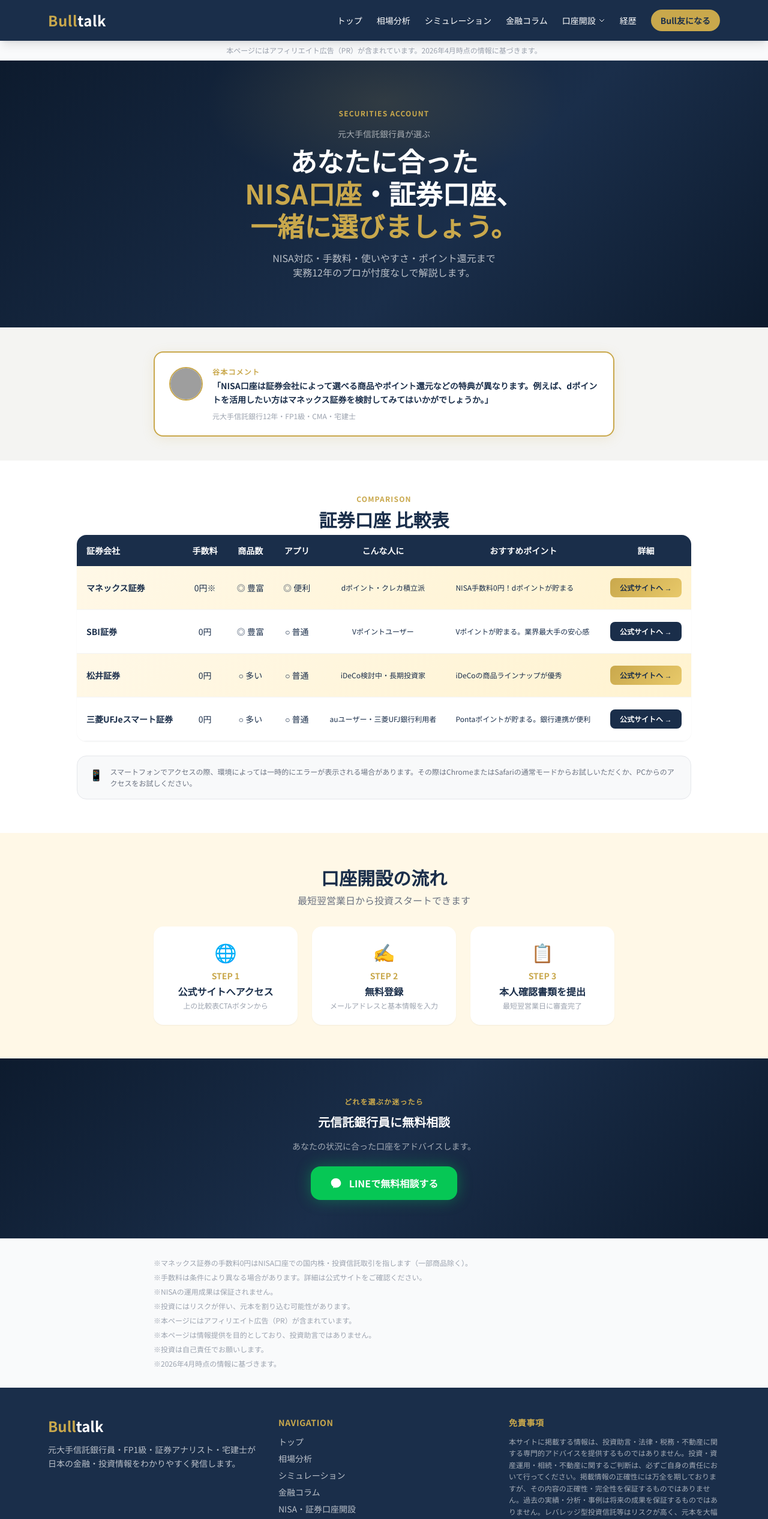
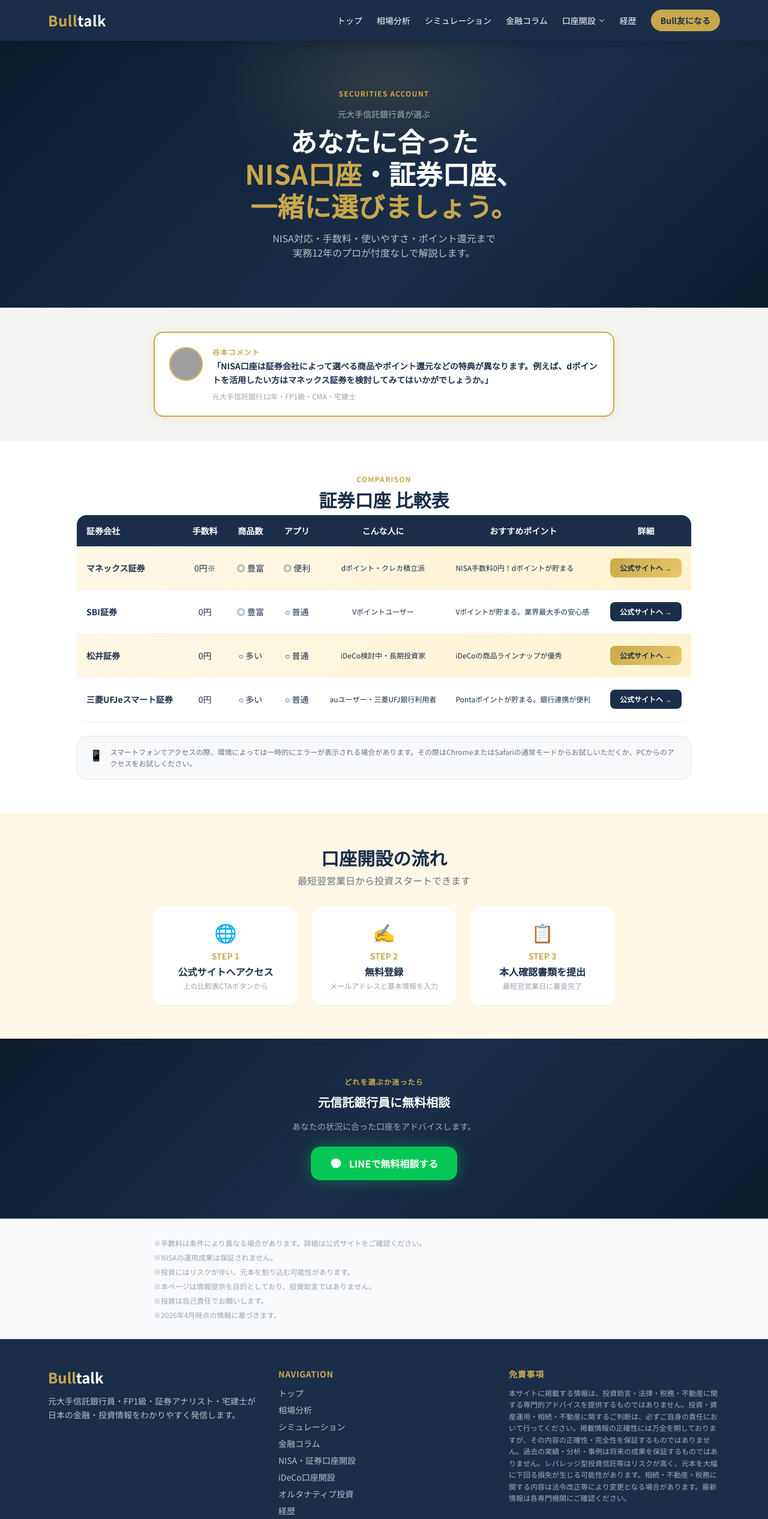
Before and after one commit to tanima3232-eng/bulltalk, a Next.js app: page /accounts/stock in a window 1280 px wide. Shown: the top 2533 px of the page at 60% size. Built offline with nearby package versions, Linux system fonts and the light colour scheme; grey boxes are pictures that could not be loaded.

Commit message:
アフィリエイトリンク・PR表示を一時保留：3ページのPRバナー削除・免責文修正・マネックス証券リンクを公式URLに変更

```diff
--- a/app/accounts/ideco/page.tsx
+++ b/app/accounts/ideco/page.tsx
@@ -81,11 +81,6 @@ export default function IDeCoPage() {
     <>
       <Header />
       <main>
-        {/* PR表示 */}
-        <div className="bg-gray-50 border-b border-gray-200 px-4 py-2 text-center">
-          <p className="text-xs text-gray-400">本ページにはアフィリエイト広告（PR）が含まれています。<br className="sm:hidden" />2026年4月時点の情報に基づきます。</p>
-        </div>
-
         {/* Hero */}
         <section
           className="py-20 px-4 text-white"
--- a/app/accounts/stock/page.tsx
+++ b/app/accounts/stock/page.tsx
@@ -32,11 +32,9 @@ const brokers = [
     app: "◎ 便利",
     target: "dポイント・クレカ積立派",
     point: "NISA手数料0円！dポイントが貯まる",
-    ctaUrl: "https://h.accesstrade.net/sp/cc?rk=010072vk00oqbc",
-    mobileUrl: "https://h.accesstrade.net/sp/cc?rk=010072vk00oqbc",
-    pixelUrl: "https://h.accesstrade.net/sp/rr?rk=010072vk00oqbc",
+    ctaUrl: "https://www.monex.co.jp/",
+    mobileUrl: "https://www.monex.co.jp/",
     hidden: false,
-    affiliateRel: true,
   },
   {
     id: "sbi",
@@ -83,10 +81,7 @@ export default function StockAccountPage() {
     <>
       <Header />
       <main>
-        {/* PR表示 */}
-        <div className="bg-gray-50 border-b border-gray-200 px-4 py-2 text-center">
-          <p className="text-xs text-gray-400">本ページにはアフィリエイト広告（PR）が含まれています。<br className="sm:hidden" />2026年4月時点の情報に基づきます。</p>
-        </div>
+
 
         {/* Hero */}
         <section
@@ -322,11 +317,9 @@ export default function StockAccountPage() {
         {/* 免責 */}
         <section className="bg-gray-50 py-8 px-4 border-t border-gray-200">
           <div className="max-w-3xl mx-auto space-y-2">
-            <p className="text-xs text-gray-400">※マネックス証券の手数料0円はNISA口座での国内株・投資信託取引を指します（一部商品除く）。</p>
             <p className="text-xs text-gray-400">※手数料は条件により異なる場合があります。詳細は公式サイトをご確認ください。</p>
             <p className="text-xs text-gray-400">※NISAの運用成果は保証されません。</p>
             <p className="text-xs text-gray-400">※投資にはリスクが伴い、元本を割り込む可能性があります。</p>
-            <p className="text-xs text-gray-400">※本ページにはアフィリエイト広告（PR）が含まれています。</p>
             <p className="text-xs text-gray-400">※本ページは情報提供を目的としており、投資助言ではありません。</p>
             <p className="text-xs text-gray-400">※投資は自己責任でお願いします。</p>
             <p className="text-xs text-gray-400">※2026年4月時点の情報に基づきます。</p>
--- a/app/alternative/page.tsx
+++ b/app/alternative/page.tsx
@@ -13,11 +13,6 @@ export default function AlternativePage() {
     <>
       <Header />
       <main>
-        {/* PR表示 */}
-        <div className="bg-gray-50 border-b border-gray-200 px-4 py-2 text-center">
-          <p className="text-xs text-gray-400">本ページにはアフィリエイト広告（PR）が含まれています。<br className="sm:hidden" />2026年4月時点の情報に基づきます。</p>
-        </div>
-
         {/* Hero */}
         <section
           className="py-20 px-4 text-white"
```
